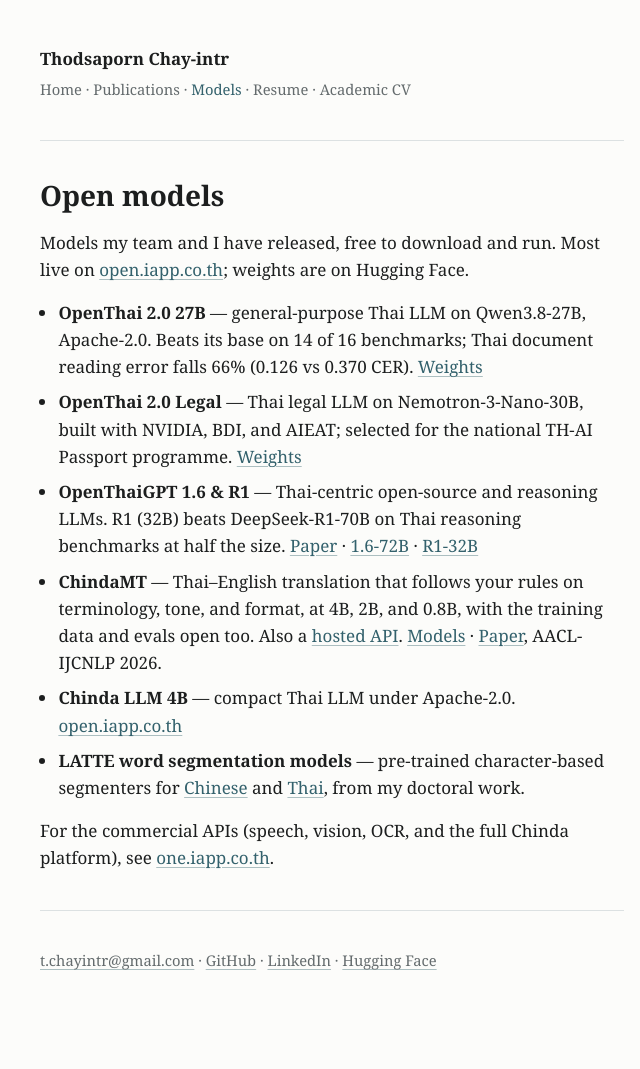
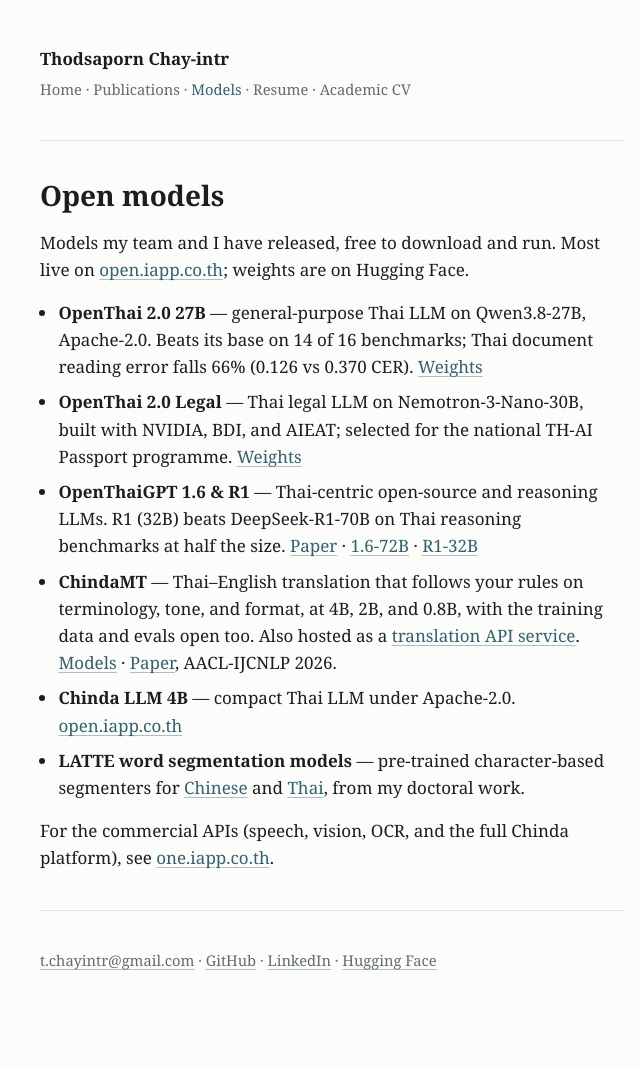
Before and after one commit to tchayintr/tchayintr.github.io, a Jekyll site: the page built from _pages/models.md, in a window 1280 px wide. Shown: the whole page, without its empty margins (308-948 px from the left). Built offline with Jekyll 4.4.1, drawn with Linux system fonts in a browser that asks for light colours.

Commit message:
ChindaMT hosted as a service

```diff
--- a/_pages/models.md
+++ b/_pages/models.md
@@ -18,8 +18,8 @@
   DeepSeek-R1-70B on Thai reasoning benchmarks at half the size.
   [Paper](https://arxiv.org/abs/2504.01789) · [1.6-72B](https://huggingface.co/openthaigpt/openthaigpt-1.6-72b-instruct) · [R1-32B](https://huggingface.co/openthaigpt/openthaigpt-r1-32b-instruct)
 - **ChindaMT** — Thai–English translation that follows your rules on terminology, tone, and
-  format, at 4B, 2B, and 0.8B, with the training data and evals open too. Also a
-  [hosted API](https://iapp.co.th/docs/nlp/translation/chindamt).
+  format, at 4B, 2B, and 0.8B, with the training data and evals open too. Also hosted as a
+  [translation API service](https://iapp.co.th/docs/nlp/translation/chindamt).
   [Models](https://open.iapp.co.th/models/chindamt/) · [Paper](https://arxiv.org/abs/2609.34770), AACL-IJCNLP 2026.
 - **Chinda LLM 4B** — compact Thai LLM under Apache-2.0. [open.iapp.co.th](https://open.iapp.co.th)
 - **LATTE word segmentation models** — pre-trained character-based segmenters for
--- a/index.html
+++ b/index.html
@@ -35,7 +35,7 @@
 <section id="news">
   <h2>News</h2>
   <ul class="news">
-    <li><span class="date">Sep 2026</span> &mdash; <a href="https://iapp.co.th/blog/chindamt-launch">ChindaMT launched as a product</a>: a hosted translation API plus open 4B, 2B, and 0.8B models. Its paper was <a href="https://arxiv.org/abs/2609.34770">accepted at AACL-IJCNLP 2026</a>, main conference.</li>
+    <li><span class="date">Sep 2026</span> &mdash; <a href="https://iapp.co.th/blog/chindamt-launch">ChindaMT is now hosted as a translation service</a>, alongside open 4B, 2B, and 0.8B models. Its paper was <a href="https://arxiv.org/abs/2609.34770">accepted at AACL-IJCNLP 2026</a>, main conference.</li>
     <li><span class="date">Sep 2026</span> &mdash; OpenThai 2.0 Legal <a href="https://www.thansettakij.com/technology/ai/669542">went live on TH-AI Passport</a>, the Ministry of Digital Economy and Society&rsquo;s national AI programme, on its AiPASS platform.</li>
     <li><span class="date">Sep 2026</span> &mdash; <a href="https://huggingface.co/iapp/openthai2.0-qwen3.8-27b">OpenThai 2.0 27B</a> released open-weight: a general-purpose Thai LLM on Qwen3.8-27B, beating its base on 14 of 16 benchmarks.</li>
     <li><span class="date">Aug 2026</span> &mdash; Led the &ldquo;ThaiLLM into Actions&rdquo; workshop at BDI&rsquo;s <a href="https://bdi.or.th/news/thaillm-ai-sme-connect-the-dots-2026/">Connect the Dots 2026</a>, building AI services on Thailand&rsquo;s open LLMs. <a href="https://github.com/tchayintr/thaillm-into-actions">Slides and runnable code</a> are public.</li>
```
Also changed, not shown: 2 other files.
